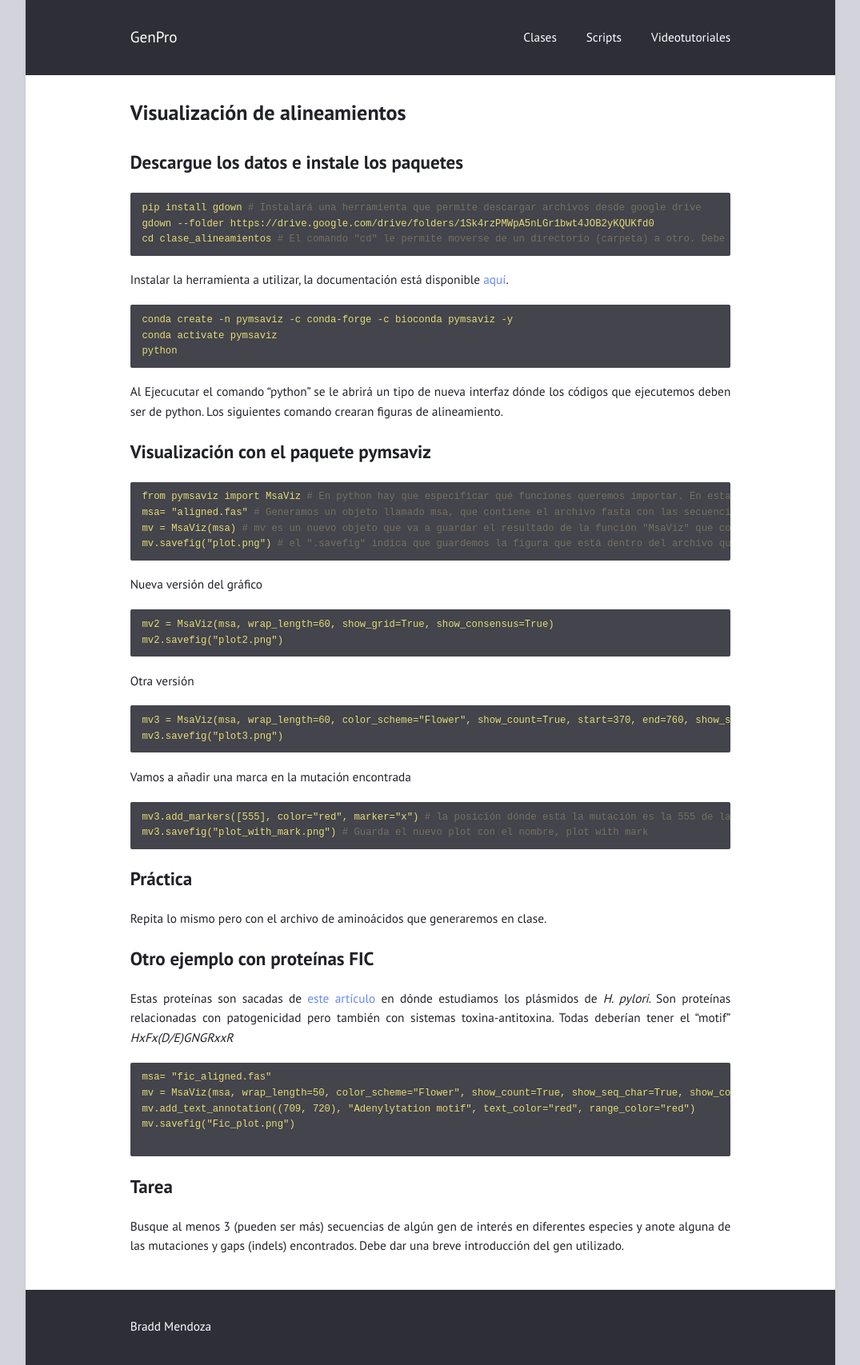
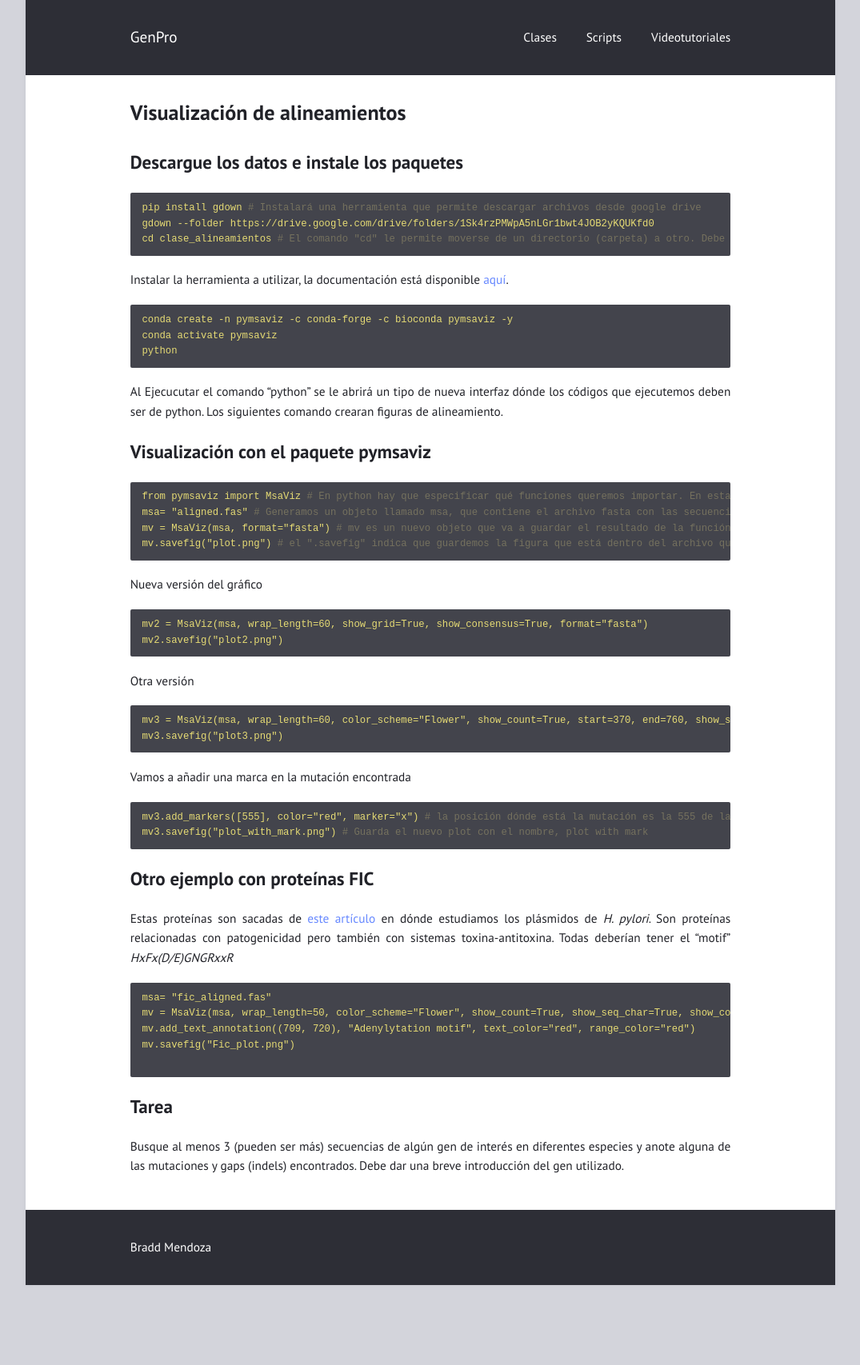
Before and after one commit to braddmg/GenPro, a Jekyll site: the page built from _posts/2025-09-17-Visualizacion-de-alineamientos.md, in a window 1280 px wide. Shown: the whole page at 80% size, without its empty margins (102-1177 px from the left). Built offline with Jekyll 4.4.1, drawn with Linux system fonts in a browser that asks for light colours; after the commit the page ends 1607 px from its top, so only the background shows below that.

Commit message:
Update 2025-09-17-Visualizacion-de-alineamientos.md

````diff
--- a/_posts/2025-09-17-Visualizacion-de-alineamientos.md
+++ b/_posts/2025-09-17-Visualizacion-de-alineamientos.md
@@ -24,17 +24,17 @@
 ```yml
 from pymsaviz import MsaViz # En python hay que especificar qué funciones queremos importar. En esta caso sólo utilizaremos la función MsaViz de la librería pymsaviz
 msa= "aligned.fas" # Generamos un objeto llamado msa, que contiene el archivo fasta con las secuencias alineadas.
-mv = MsaViz(msa) # mv es un nuevo objeto que va a guardar el resultado de la función "MsaViz" que contiene toda la información necesaria para la visualización
+mv = MsaViz(msa, format="fasta") # mv es un nuevo objeto que va a guardar el resultado de la función "MsaViz" que contiene toda la información necesaria para la visualización
 mv.savefig("plot.png") # el ".savefig" indica que guardemos la figura que está dentro del archivo que creameos previamente llamado "mv". En los paréntesis y en comillas pueden poner el nombre que quieran ponerle
 ```
 Nueva versión del gráfico
 ```yml
-mv2 = MsaViz(msa, wrap_length=60, show_grid=True, show_consensus=True)
+mv2 = MsaViz(msa, wrap_length=60, show_grid=True, show_consensus=True, format="fasta")
 mv2.savefig("plot2.png")
 ```
 Otra versión
 ```yml
-mv3 = MsaViz(msa, wrap_length=60, color_scheme="Flower", show_count=True, start=370, end=760, show_seq_char=False, show_consensus=True, consensus_color="tomato")
+mv3 = MsaViz(msa, wrap_length=60, color_scheme="Flower", show_count=True, start=370, end=760, show_seq_char=False, show_consensus=True, consensus_color="tomato", format="fasta")
 mv3.savefig("plot3.png")
 ```
 Vamos a añadir una marca en la mutación encontrada
@@ -43,15 +43,12 @@
 mv3.add_markers([555], color="red", marker="x") # la posición dónde está la mutación es la 555 de la secuencia de ref.
 mv3.savefig("plot_with_mark.png") # Guarda el nuevo plot con el nombre, plot with mark
 ```
-## Práctica
-
-Repita lo mismo pero con el archivo de aminoácidos que generaremos en clase.
 
 ## Otro ejemplo con proteínas FIC
 Estas proteínas son sacadas de [este artículo](https://academic.oup.com/femsle/article/doi/10.1093/femsle/fnaf092/8244153#531429867)  en dónde estudiamos los plásmidos de *H. pylori*. Son proteínas relacionadas con patogenicidad pero también con sistemas toxina-antitoxina. Todas deberían tener el "motif" *HxFx(D/E)GNGRxxR*
 ```yml
 msa= "fic_aligned.fas"
-mv = MsaViz(msa, wrap_length=50, color_scheme="Flower", show_count=True, show_seq_char=True, show_consensus=True, consensus_color="tomato", start=540)
+mv = MsaViz(msa, wrap_length=50, color_scheme="Flower", show_count=True, show_seq_char=True, show_consensus=True, consensus_color="tomato", start=540, format="fasta")
 mv.add_text_annotation((709, 720), "Adenylytation motif", text_color="red", range_color="red")
 mv.savefig("Fic_plot.png")
 
````
